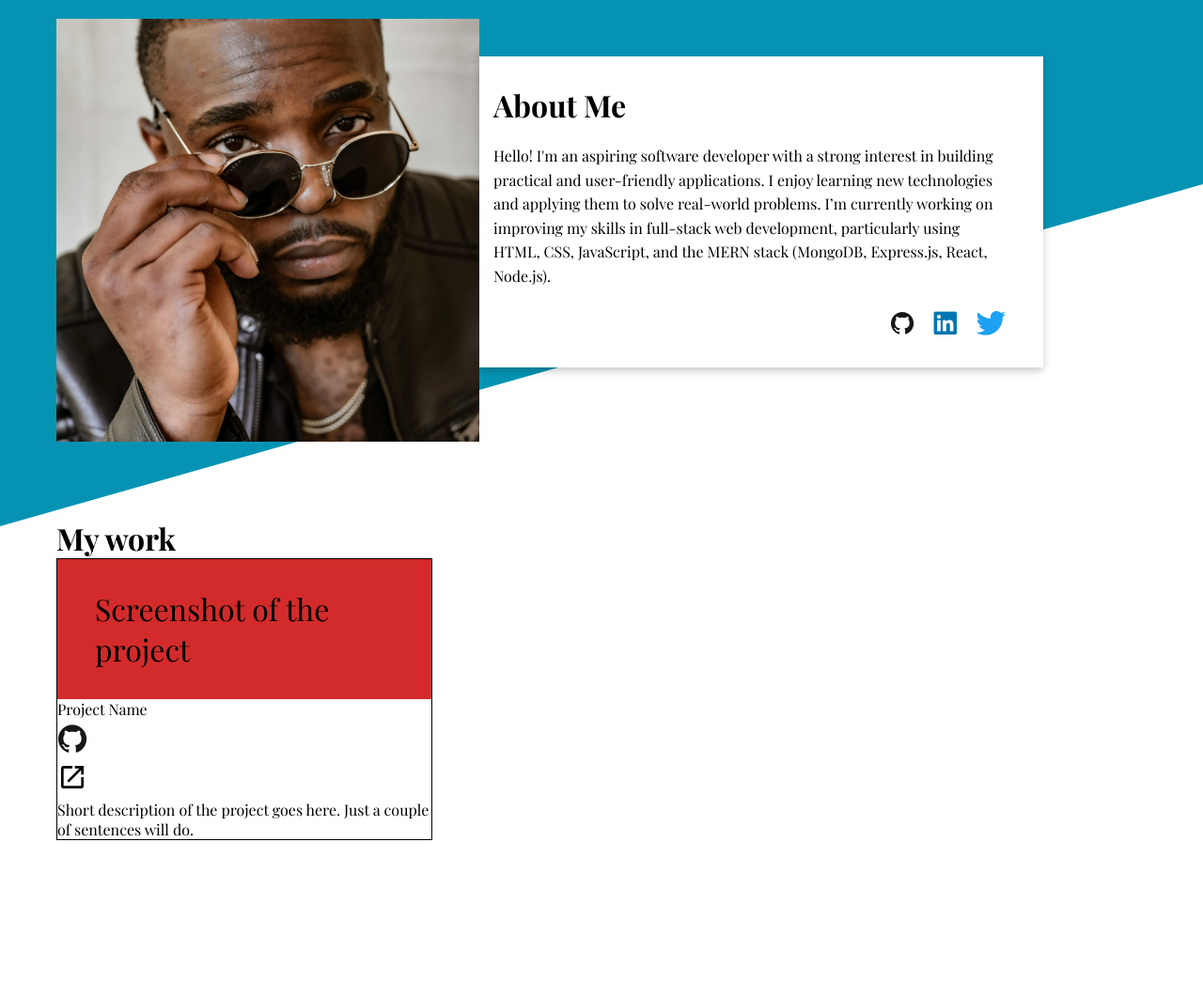
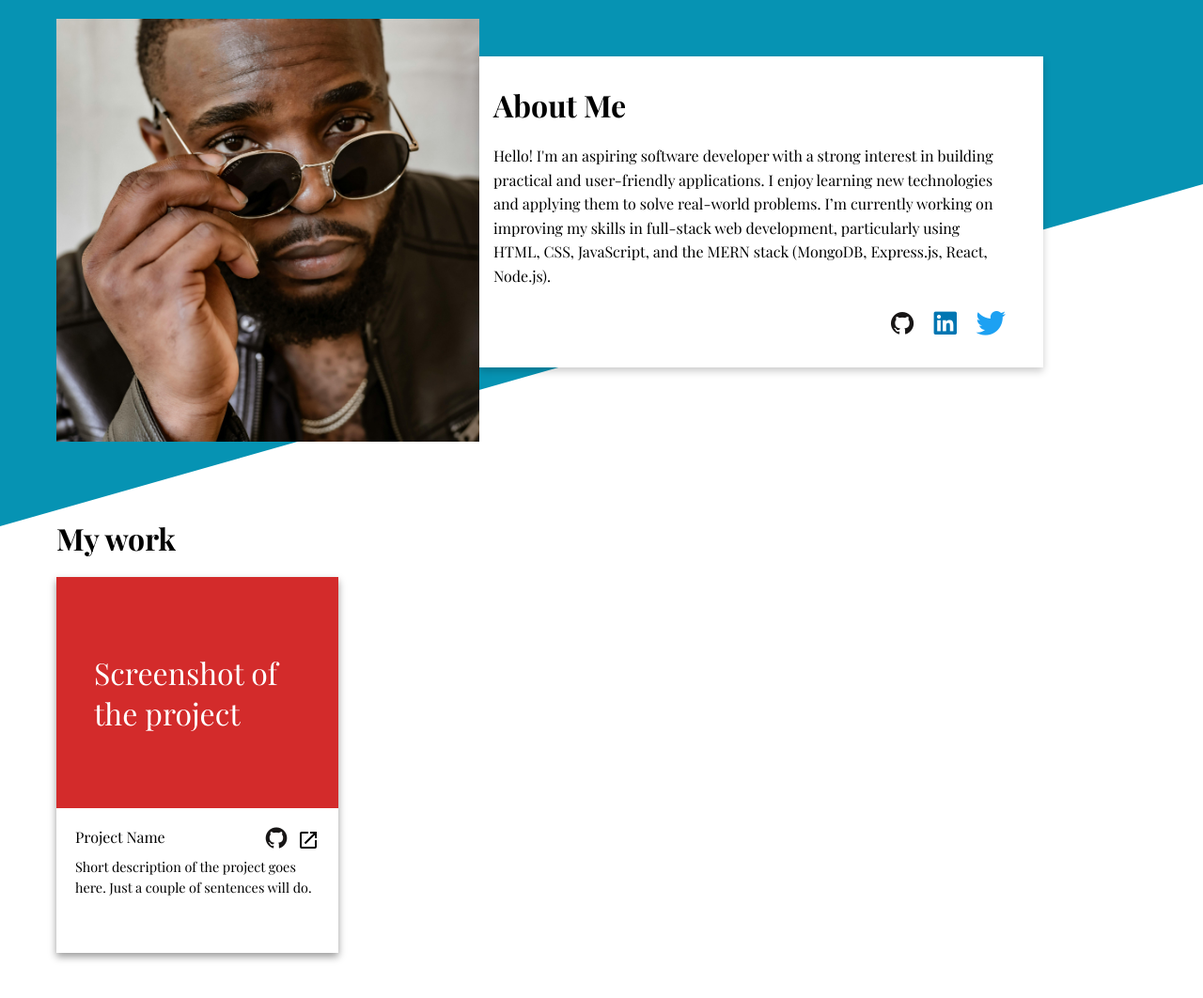
Before and after one commit to nickonyi/Homepage, a plain HTML site: page index.html in a window 1280 px wide. Shown: the whole page at 94% size. Before the commit the page ends 994 px from the top, so only its background shows below. Drawn offline with nearby package versions, Linux system fonts and the light colour scheme; a web font is replaced by a local one.

Commit message:
refactor project tab layout and styles for improved presentation

```diff
--- a/index.html
+++ b/index.html
@@ -48,6 +48,7 @@
     <!-- Main Content Section -->
     <main class="main-content">
       <h1>My work</h1>
+      <!--Start of Project Tab -->
       <div class="main-content-body">
         <div class="project-tab">
           <div class="project-tab-sc">Screenshot of the project</div>
@@ -55,7 +56,7 @@
             <div class="project-tab-content-header-wrapper">
               <p class="project-tab-content-header">Project Name</p>
               <div class="icons-wrap">
-                <i class="devicon-github-original colored"></i>
+                <i class="devicon-github-original colored icon-rotate"></i>
                 <div class="pointer-wrapper">
                   <svg
                     class="pointer-icon"
@@ -77,6 +78,7 @@
           </div>
         </div>
       </div>
+      <!--End of Project Tab -->
     </main>
     <script src="./index.js"></script>
   </body>
--- a/style.css
+++ b/style.css
@@ -65,23 +65,23 @@ a {
 }
 
 svg {
-  height: 2rem;
-}
-
-.icons-wrap {
-  font-size: 2rem;
+  height: 1.5rem;
 }
 
 /* Main */
 main {
   margin: 100px 60px;
+  display: flex;
+  flex-direction: column;
+  gap: 20px;
 }
 .project-tab {
-  width: 400px;
-  height: 300px;
-  border: 1px solid #000;
+  width: 300px;
+  height: 400px;
+  box-shadow: 0 4px 8px rgba(0, 0, 0, 0.4);
   display: flex;
   flex-direction: column;
+  gap: 10px;
 }
 
 .project-tab > :first-child {
@@ -97,4 +97,36 @@ main {
 }
 .project-tab-sc {
   font-size: 2rem;
+  color: white;
 }
+
+.project-tab-content-header-wrapper {
+  display: flex;
+  justify-content: space-between;
+}
+
+.icons-wrap {
+  display: flex;
+  gap: 10px;
+  font-size: 1.5rem;
+  transition: transform 0.5s ease-in-out;
+}
+
+.icons-wrap:hover {
+  cursor: pointer;
+}
+
+.icon-rotate {
+  transition: transform 0.5s ease-in-out;
+}
+.icon-rotate:hover {
+  transform: rotate(360deg);
+}
+
+.project-tab-content {
+  padding: 10px 20px;
+}
+.project-tab-content-text {
+  font-size: 0.9rem;
+  line-height: 1.5;
+}
```
